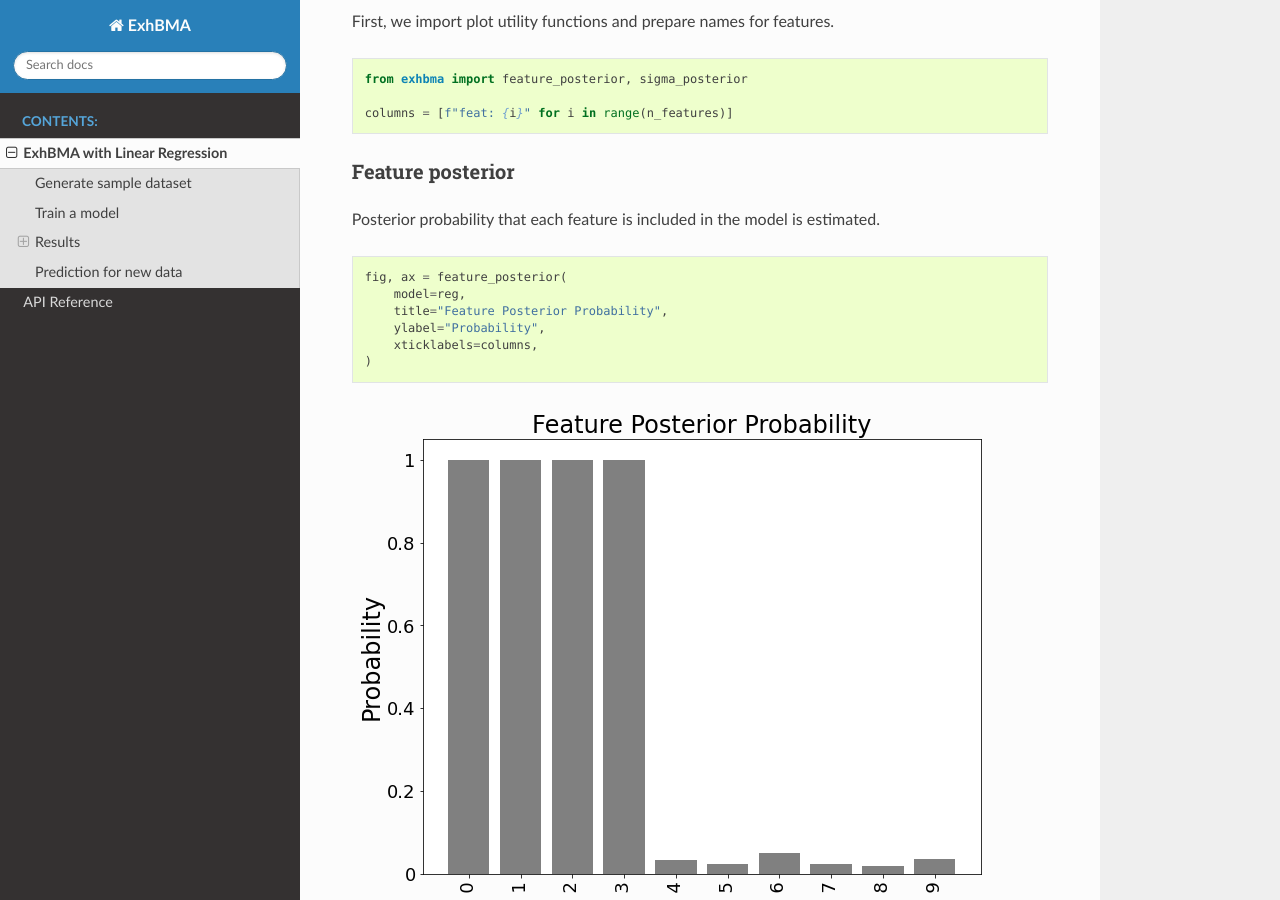
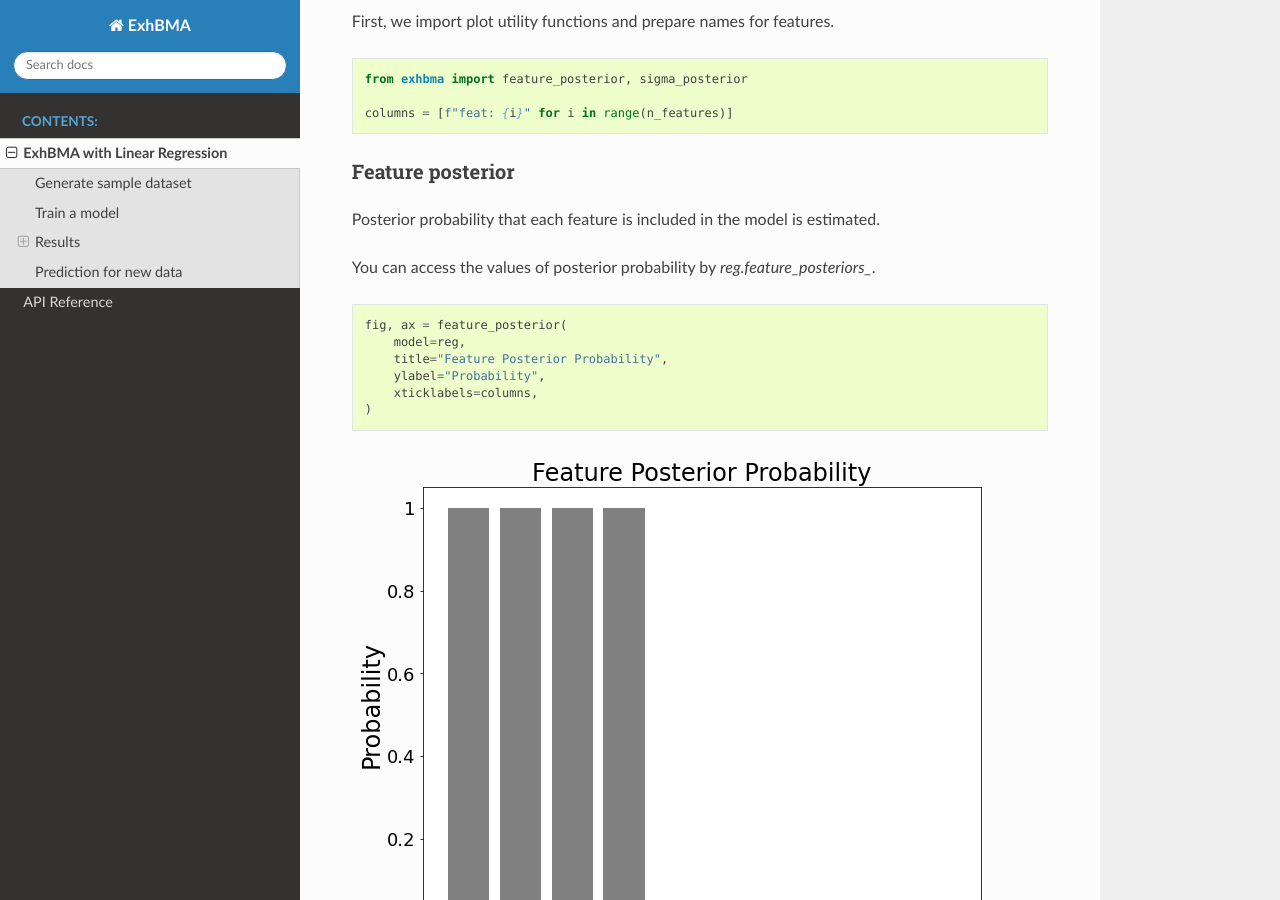
Before and after one commit to okada-lab/exhbma, a Sphinx documentation site: the page built from docs/source/linear_regression.rst, in a window 1280 px wide and 900 px high, scrolled down 1471 px. Built offline with Sphinx 7.4.7 and the Read the Docs theme 2.0.0, drawn with Linux system fonts in a browser that asks for light colours.

Commit message:
chore: Update docs

```diff
--- a/docs/source/linear_regression.rst
+++ b/docs/source/linear_regression.rst
@@ -91,6 +91,8 @@
 -----------------
 
 Posterior probability that each feature is included in the model is estimated.
+
+You can access the values of posterior probability by `reg.feature_posteriors_`.
 
 .. code:: python
 
```
